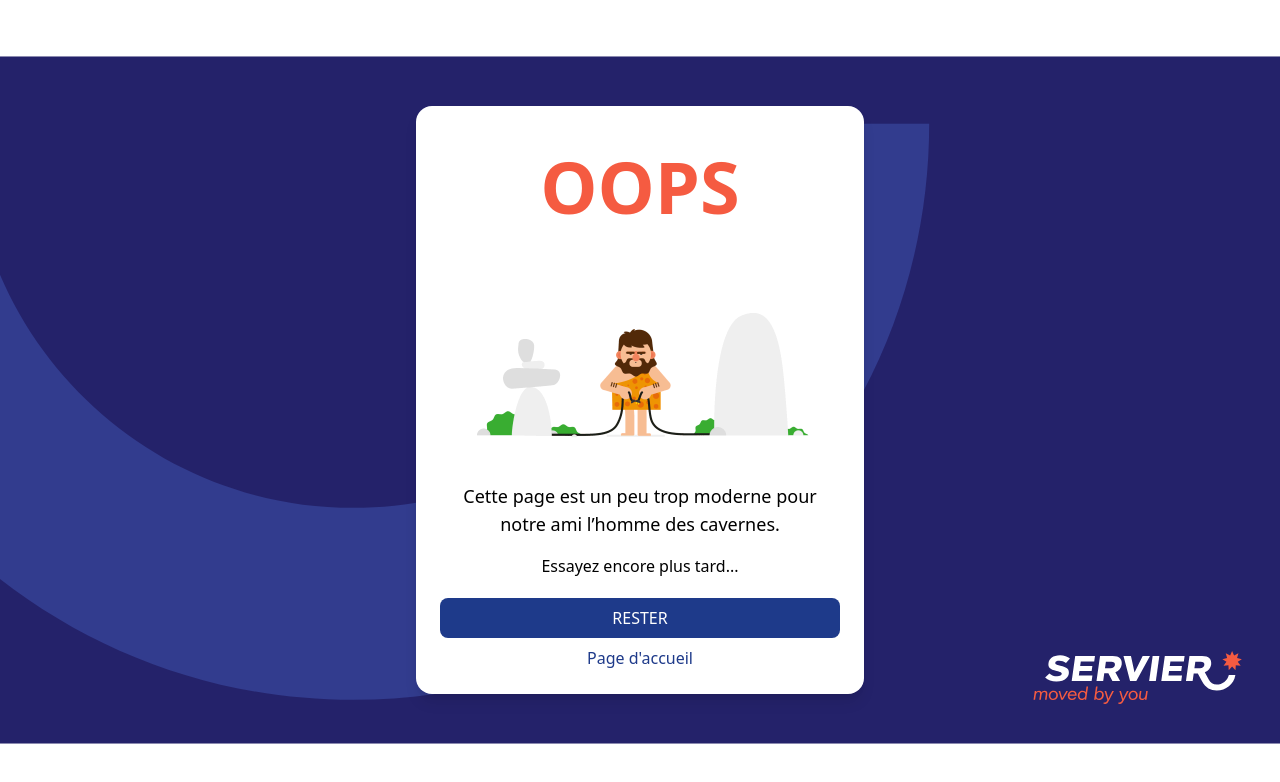
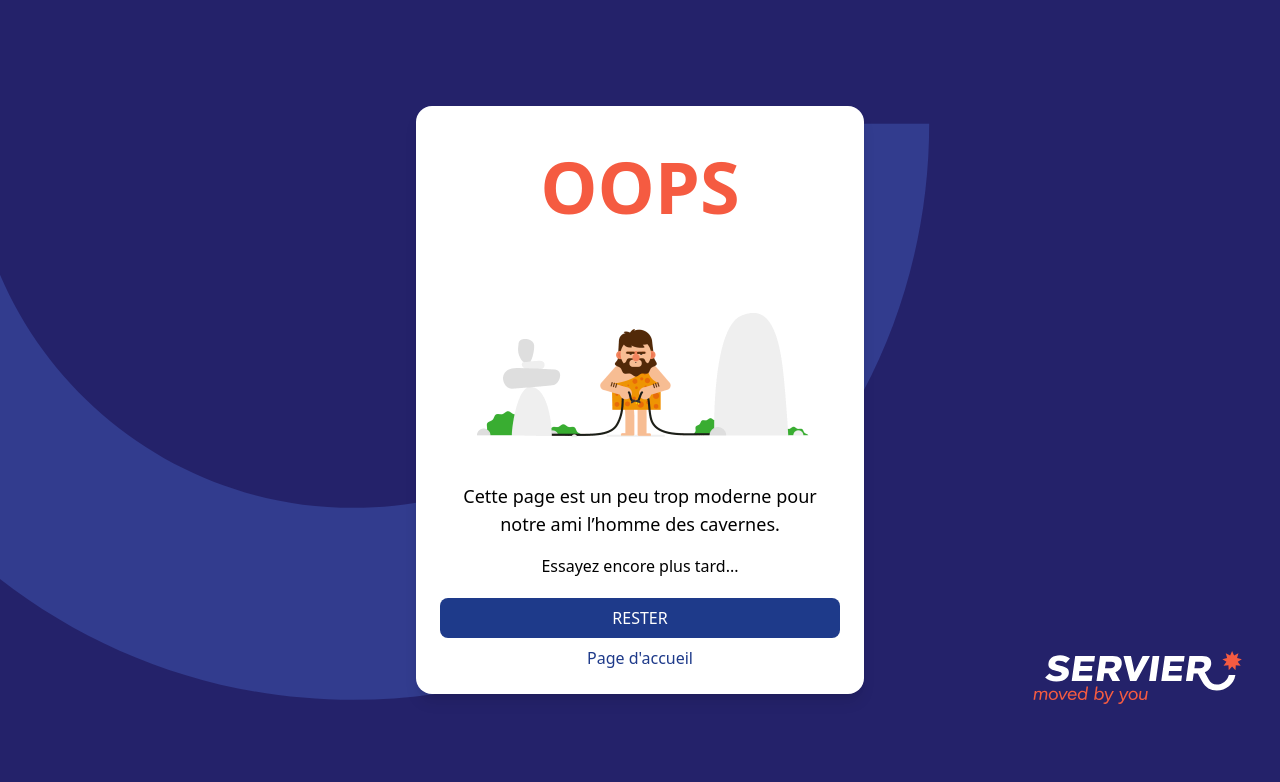
Before and after one commit to audreyrasolonjatovo/serious-escape-game, a React (Vite) app: page /notallowed in a window 1280 px wide. Shown: the top 782 px of the page. Built offline with nearby package versions, Linux system fonts and the light colour scheme.

Commit message:
final commit

```diff
--- a/src/pages/Error.jsx
+++ b/src/pages/Error.jsx
@@ -7,7 +7,7 @@ import errorGif from "../assets/error.gif";
 
 export default function Error() {
   return (
-    <div className="relative flex flex-col items-center justify-center min-h-screen p-4 text-center overflow-hidden">
+    <div className="relative flex flex-col items-center justify-center min-h-screen p-4 text-center overflow-hidden bg-[#24226A]">
       <Background className="absolute inset-0 w-full h-full object-cover" />
       <div className="relative z-10 bg-white rounded-2xl shadow-lg w-full max-w-md p-6 flex flex-col justify-between">
         <h1 className="text-7xl font-bold pt-5 text-customOrange">OOPS</h1>
--- a/src/pages/Login.jsx
+++ b/src/pages/Login.jsx
@@ -1,9 +1,5 @@
 import Background from "../assets/Background";
 import StepIndicator from "./StepIndicator";
-import Step1 from "./Step1";
-import Step2 from "./Step2";
-import Step3 from "./Step3";
-import Step4 from "./Step4";
 import StepVerification from "./StepVerification";
 
 export default function Login() {
```
